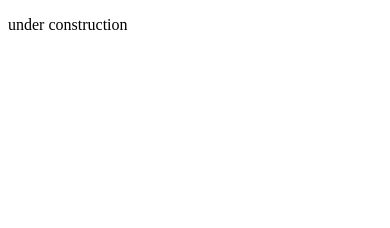
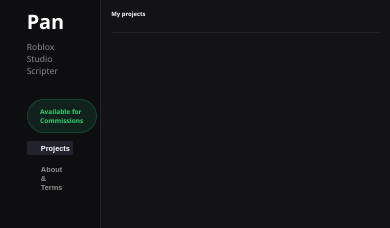
Before and after one commit to ordinaryrobloxdev/my-portfolio, a plain HTML site: page index.html in a window 390 px wide. Shown: the top 228 px of the page. Drawn offline with Linux system fonts and the light colour scheme.

Commit message:
Add Sidebar, titile, and content window

```diff
--- a/index.html
+++ b/index.html
@@ -1,9 +1,39 @@
 <!DOCTYPE html>
-<html>
+<html lang="en">
 <head>
-    <title>My Portfolio</title>
+    <meta charset="UTF-8">
+    <meta name="viewport" content="width=device-width, initial-scale=1.0">
+    <title>Pan's Portfolio</title>
+    <link rel="stylesheet" href="style.css">
 </head>
 <body>
-    <p>under construction</p>
+    <div class="portfolio">
+        <aside class="sidebar">
+
+            <header class="profileHeader">
+                <h1>Pan</h1>
+                <p class="subtitle">Roblox Studio Scripter</p>
+                <div class="status">Available for Commissions</div>
+            </header>
+
+            <nav class="tabs">
+                <button class="tabButton active" data="projects">
+                    Projects
+                </button>
+                <button class="tabButton" data="about">
+                    About & Terms
+                </button>
+            </nav>
+
+        </aside>
+
+        <main class="content">
+            <div id="projects" class="tabContent active">
+                <div class="sectionTitle">My projects</div>
+            </div>
+        </main>
+
+    </div>
+    <script type="module" src="script.js"></script>
 </body>
 </html>
--- /dev/null
+++ b/script.js
@@ -0,0 +1,22 @@
+document.addEventListener('DOMContentLoaded', () => {
+    const tabs = document.querySelectorAll('.tabButton');
+    const contents = document.querySelectorAll('.tabs');
+
+    tabs.forEach(tab => {
+        tab.addEventListener('click', () => {
+            // remove active class from all buttons and sections
+            tabs.forEach(t => t.classList.remove('active'));
+            contents.forEach(c => c.classList.remove('active'));
+
+            // add active class to clicked button
+            tab.classList.add('active');
+
+            // find target section via dataset property and display it
+            const targetId = tab.getAttribute('data-tab');
+            const targetContent = document.getElementById(targetId);
+            if (targetContent) {
+                targetContent.classList.add('active');
+            }
+        });
+    });
+});
--- /dev/null
+++ b/style.css
@@ -0,0 +1,190 @@
+* {
+    box-sizing: border-box;
+    margin: 0;
+    padding: 0;
+}
+
+body {
+    font-family: 'Segoe UI', Tahoma, Geneva, Verdana, sans-serif;
+    background-color: #0b0b0c;
+    color: #e3e3e6;
+    min-height: 100vh;
+    display: flex;
+    overflow: hidden;
+}
+
+.portfolio {
+    display: flex;
+    width: 100vw;
+    height: 100vh;
+    background-color: #131316;
+}
+
+.sidebar {
+    width: 16.88vw;
+    background-color: #0e0e11;
+    border-right: .05vw solid #222227;
+    padding: 2.11vw 3.16vh;
+    display: flex;
+    flex-direction: column;
+    gap: 2.11vw;
+}
+
+.profileHeader h1 {
+    font-size: 2.11vw;
+    color: #ffffff;
+    font-weight: 700;
+    letter-spacing: -0.03vw;
+}
+
+.subtitle {
+    color: #8a8a93;
+    font-size: 0.93vw;
+    margin-top: .63vh;
+}
+
+.status {
+    display: inline-block;
+    background-color: rgba(45, 212, 123, 0.1);
+    color: #2dd475;
+    font-size: 0.68vw;
+    font-weight: 600;
+    padding: .63vw 1.47vh;
+    border-radius: .84vw;
+    margin-top: 1.68vh;
+    border: .05vw solid rgba(45, 212, 151, 0.2);
+}
+
+.tabs {
+    display: flex;
+    flex-direction: column;
+    gap: .84vh;
+}
+
+.tabButton {
+    background: none;
+    border: none;
+    color: rgb(144, 144, 144);
+    font-size: 0.89vw;
+    font-weight: 600;
+    padding: .63vw 1.68vh;
+    text-align: left;
+    cursor: pointer;
+    border-radius: 0.42vw;
+    transition:
+        color 0.2s ease,
+        background-color .2s ease;
+}
+
+
+.tabButton:hover{
+    color: #ffffff;
+    background-color: #1c1c21
+}
+
+.tabButton.active{
+    color: #ffffff;
+    background-color: #22222f
+}
+
+.content {
+    flex: 1;
+    padding: 2.64vw;
+    overflow-y: auto;
+}
+
+.sectionTitle {
+    font-size: 1.52vw;
+    font-weight: 700;
+    color: #ffffff;
+    margin-bottom: 3.16vh;
+    border-bottom: 0.11vh solid #222227;
+    padding-bottom: 1.58vh
+}
+
+.tabContent {
+    display: none;
+}
+
+.tabContent.active {
+    display: block;
+}
+
+@media (max-width: 768px) {
+    body {
+        overflow: hidden;
+    }
+
+    .portfolio {
+        display: flex;
+        width: 100vw;
+        height: 100vh;
+        background-color: #131316;
+    }
+
+    .sidebar {
+        width: 25.88vw;
+        background-color: #0e0e11;
+        border-right: .05vw solid #222227;
+        padding: 2.11vw 3.16vh;
+        display: flex;
+        flex-direction: column;
+        gap: 2.11vw;
+    }
+
+    .profileHeader h1 {
+        font-size: 5.11vw;
+        color: #ffffff;
+        font-weight: 700;
+        letter-spacing: -0.03vw;
+    }
+
+    .subtitle {
+        color: #8a8a93;
+        font-size: 2.2vw;
+        margin-top: .63vh;
+    }
+
+    .status {
+        display: inline-block;
+        background-color: rgba(45, 212, 123, 0.1);
+        color: #2dd475;
+        font-size: 1.68vw;
+        font-weight: 600;
+        padding: .83vh 1.47vh;
+        border-radius: 50vw;
+        margin-top: 2.68vh;
+        border: .05vw solid rgba(45, 212, 151, 0.2);
+    }
+
+    .tabs {
+        display: flex;
+        flex-direction: column;
+        gap: .84vh;
+    }
+
+    .tabButton {
+        background: none;
+        border: none;
+        color: rgb(144, 144, 144);
+        font-size: 1.89vw;
+        font-weight: 600;
+        padding: .63vw 1.68vh;
+        text-align: left;
+        cursor: pointer;
+        border-radius: 0.42vw;
+        transition:
+            color 0.2s ease,
+            background-color .2s ease;
+    }
+
+    .tabButton:hover{
+        color: #ffffff;
+        background-color: #1c1c21
+    }
+
+    .tabButton.active{
+        color: #ffffff;
+        background-color: #22222f
+    }
+}
```
Also changed, not shown: projects.js (added, +31 -0 lines), tabs.js (added, +19 -0 lines).
